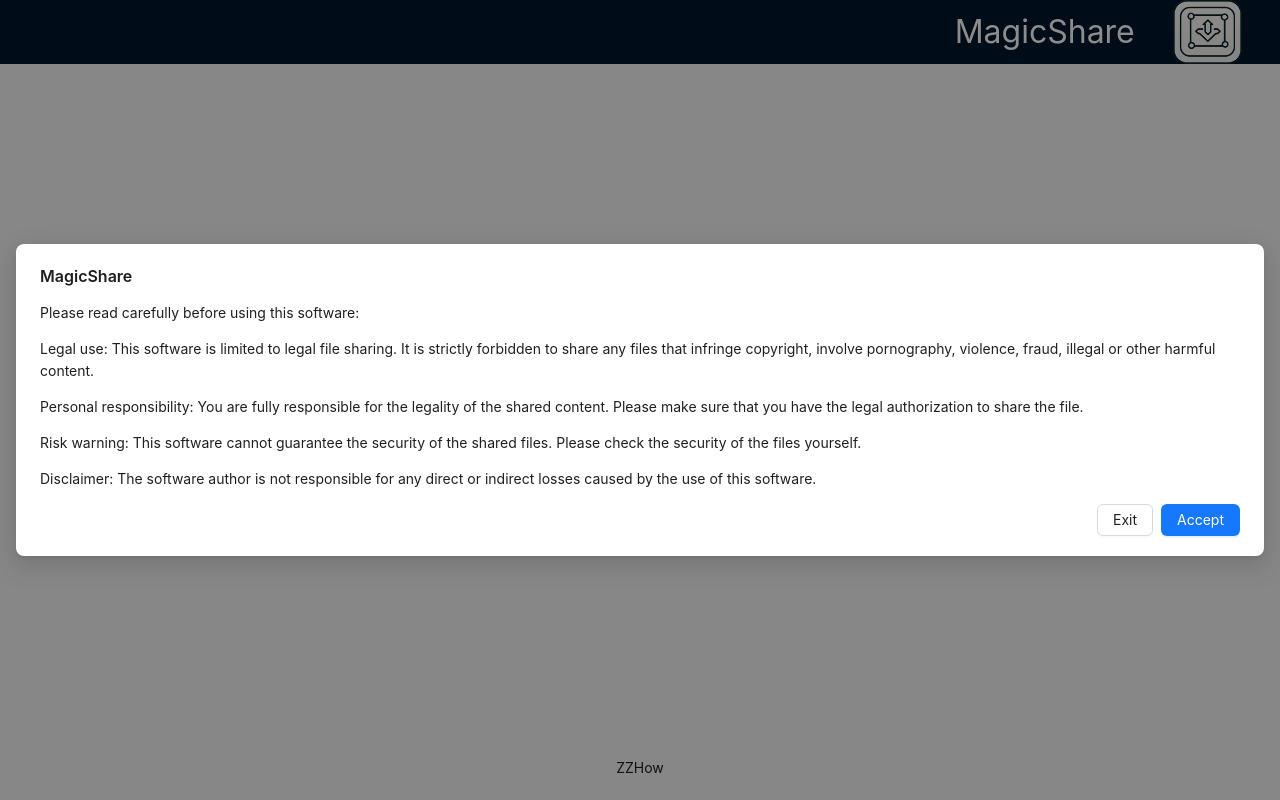
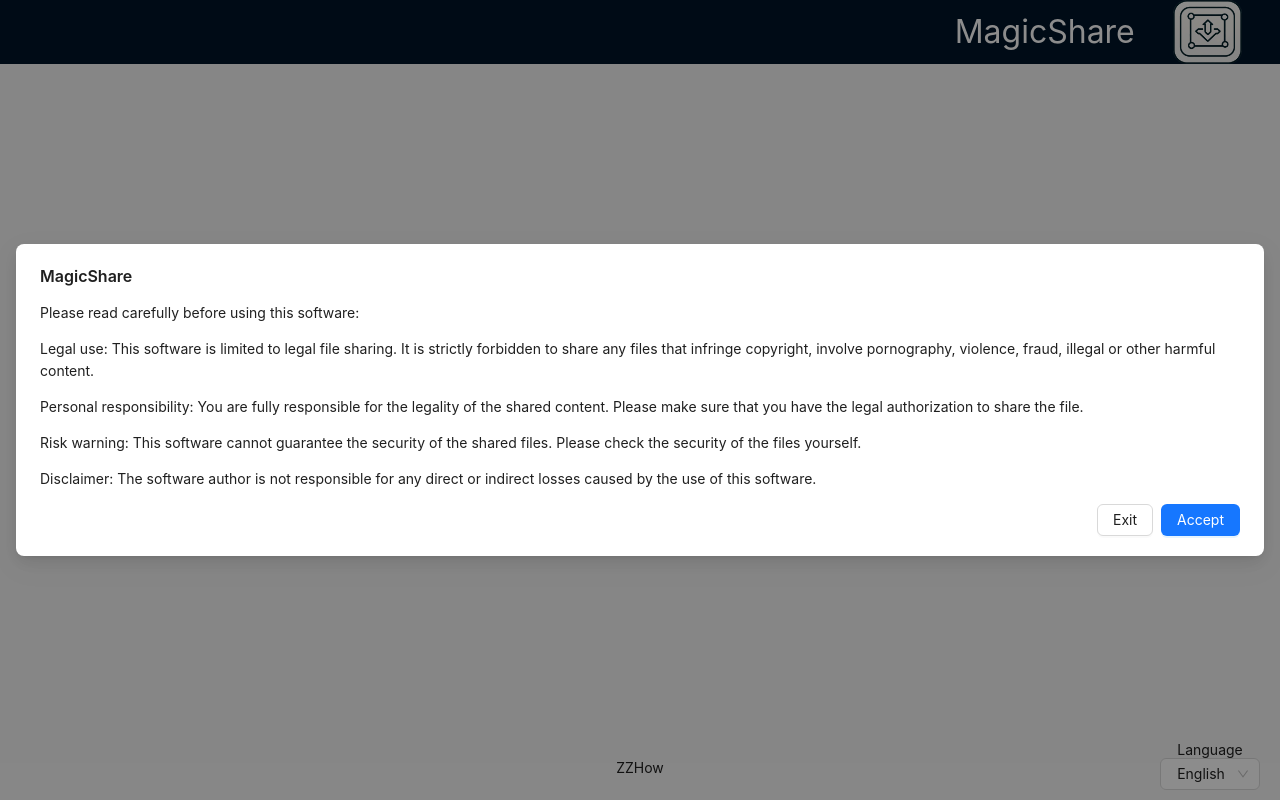
Before and after one commit to ZZHow1024/MagicShare, a Vue app in the folder frontend/: page /login in a window 1280 px wide. Built offline with nearby package versions, Linux system fonts and the light colour scheme.

Commit message:
feat: add language switcher to login page

```diff
--- a/frontend/src/views/login/LoginPage.vue
+++ b/frontend/src/views/login/LoginPage.vue
@@ -6,6 +6,16 @@
 import { useRouter } from 'vue-router'
 import { useAcceptStore } from '@/stores/index.js'
 import { vueI18n } from '@/lang/index.js'
+import { useI18n } from 'vue-i18n'
+
+// 当前语言
+const { locale } = useI18n()
+const currentLanguage = ref(locale.value)
+
+// 切换当前语言
+const switchLanguage = () => {
+  locale.value = currentLanguage.value
+}
 
 // 表单数据
 const formState = reactive({
@@ -139,7 +149,7 @@
           >
             <a-form-item
               :label="$t('login.connectionPassword')"
-              :label-col="1"
+              :label-col="{ span: 10 }"
               name="password"
               :rules="[
                 { required: true, message: $t('login.passwordIsEmpty') },
@@ -161,7 +171,25 @@
         </div>
       </a-layout-content>
 
-      <a-layout-footer style="text-align: center"> ZZHow </a-layout-footer>
+      <a-layout-footer style="text-align: center">
+        <div class="footer">
+          <span>ZZHow</span>
+          <div class="language-container">
+            <div>Language</div>
+            <div>
+              <a-select
+                v-model:value="currentLanguage"
+                style="width: 100px"
+                @change="switchLanguage"
+              >
+                <a-select-option value="zh-Hans">简体中文</a-select-option>
+                <a-select-option value="zh-Hant">繁體中文</a-select-option>
+                <a-select-option value="en-US">English</a-select-option>
+              </a-select>
+            </div>
+          </div>
+        </div>
+      </a-layout-footer>
     </a-layout>
 
     <a-modal
@@ -254,4 +282,12 @@
     flex-direction: column;
   }
 }
+
+.footer {
+  .language-container {
+    position: fixed;
+    right: 20px;
+    bottom: 10px;
+  }
+}
 </style>
```
